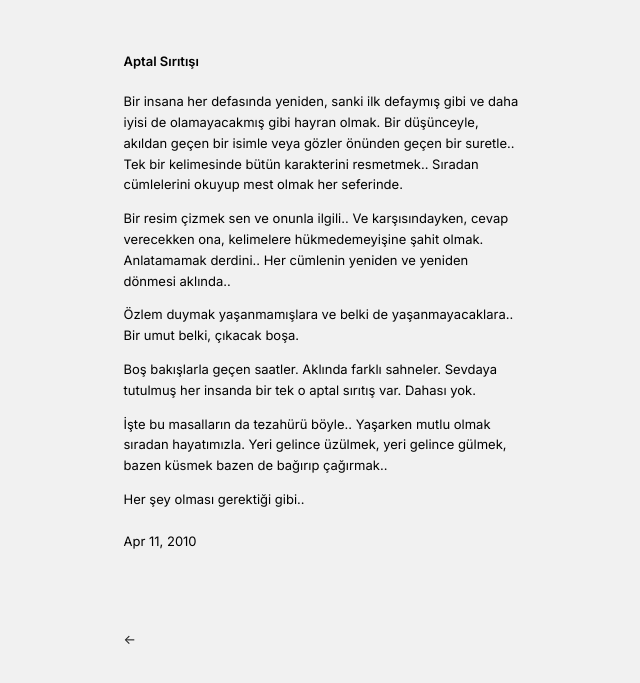
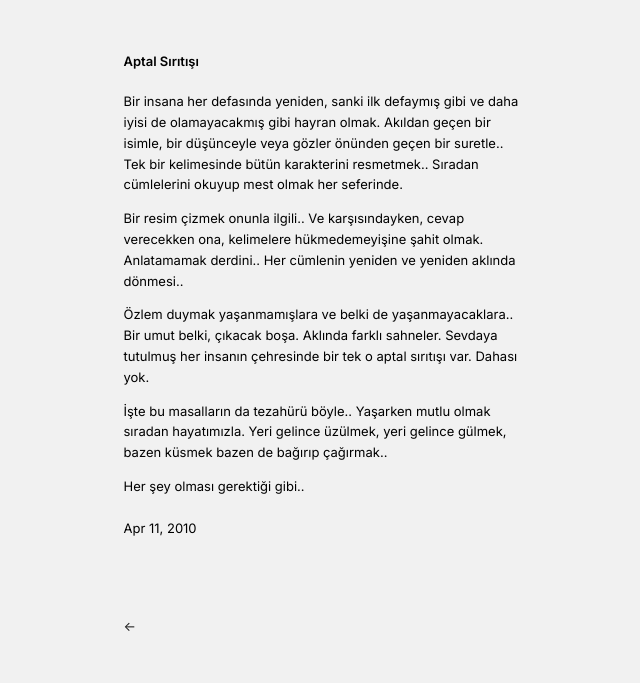
Before and after one commit to hayriartar/hayriartar.github.io, a Jekyll site: the page built from _posts/2010-04-11-aptal.md, in a window 1280 px wide. Shown: the top 683 px of the page, without its empty margins (309-949 px from the left). Built offline with Jekyll 4.4.1, drawn with Linux system fonts in a browser that asks for light colours.

Commit message:
Update 2010-04-11-aptal.md

```diff
--- a/_posts/2010-04-11-aptal.md
+++ b/_posts/2010-04-11-aptal.md
@@ -6,17 +6,14 @@ date:   2010-04-11
 ---
 
 Bir insana her defasında yeniden, sanki ilk defaymış gibi ve daha iyisi de olamayacakmış gibi hayran olmak.
-Bir düşünceyle, akıldan geçen bir isimle veya gözler önünden geçen bir suretle..
-Tek bir kelimesinde bütün karakterini resmetmek.. Sıradan cümlelerini okuyup mest olmak her seferinde.
+Akıldan geçen bir isimle, bir düşünceyle veya gözler önünden geçen bir suretle.. Tek bir kelimesinde bütün karakterini resmetmek.. Sıradan cümlelerini okuyup mest olmak her seferinde.
 
 
-Bir resim çizmek sen ve onunla ilgili.. Ve karşısındayken, cevap verecekken ona, kelimelere hükmedemeyişine şahit olmak. Anlatamamak derdini..
-Her cümlenin yeniden ve yeniden dönmesi aklında..
+Bir resim çizmek onunla ilgili.. Ve karşısındayken, cevap verecekken ona, kelimelere hükmedemeyişine şahit olmak. Anlatamamak derdini..
+Her cümlenin yeniden ve yeniden aklında dönmesi..
 
 
-Özlem duymak yaşanmamışlara ve belki de yaşanmayacaklara.. Bir umut belki, çıkacak boşa.
-
-Boş bakışlarla geçen saatler. Aklında farklı sahneler. Sevdaya tutulmuş her insanda bir tek o aptal sırıtış var. Dahası yok.
+Özlem duymak yaşanmamışlara ve belki de yaşanmayacaklara.. Bir umut belki, çıkacak boşa. Aklında farklı sahneler. Sevdaya tutulmuş her insanın çehresinde bir tek o aptal sırıtışı var. Dahası yok.
 
 İşte bu masalların da tezahürü böyle.. Yaşarken mutlu olmak sıradan hayatımızla. Yeri gelince üzülmek, yeri gelince gülmek, bazen küsmek bazen de bağırıp çağırmak..
 
```
